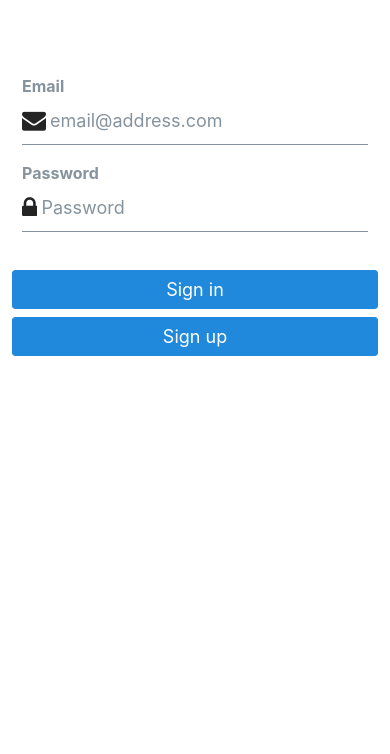
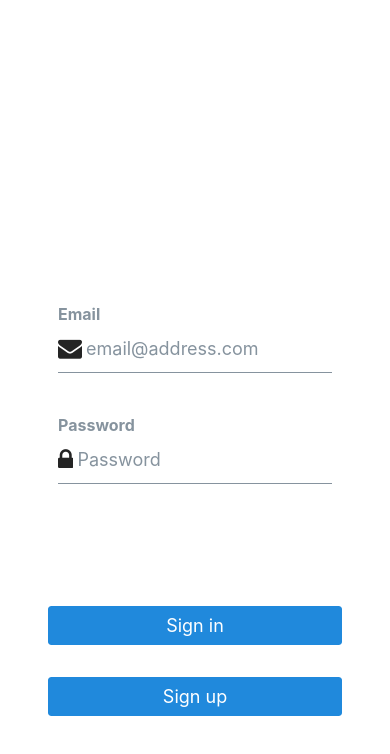
Before and after one commit to srest2021/pickup-app, a React Native app: screen / in a window 390 px wide. Shown: the top 754 px of the page. Built offline with nearby package versions, Linux system fonts and the light colour scheme.

Commit message:
added nativewind

```diff
--- a/App.tsx
+++ b/App.tsx
@@ -5,6 +5,7 @@ import Auth from './src/components/Auth'
 import Account from './src/components/Account'
 import { View } from 'react-native'
 import { Session } from '@supabase/supabase-js'
+import "./global.css"
 
 export default function App() {
   const [session, setSession] = useState<Session | null>(null)
--- a/app.json
+++ b/app.json
@@ -26,7 +26,8 @@
       "package": "io.expo.client"
     },
     "web": {
-      "favicon": "./assets/favicon.png"
+      "favicon": "./assets/favicon.png",
+      "bundler": "metro"
     }
   }
 }
--- a/babel.config.js
+++ b/babel.config.js
@@ -1,6 +1,9 @@
-module.exports = function(api) {
-  api.cache(true);
-  return {
-    presets: ['babel-preset-expo'],
+module.exports = function (api) {
+    api.cache(true);
+    return {
+      presets: [
+        ["babel-preset-expo", { jsxImportSource: "nativewind" }],
+        "nativewind/babel",
+      ],
+    };
   };
-};
--- /dev/null
+++ b/global.css
@@ -0,0 +1,3 @@
+@tailwind base;
+@tailwind components;
+@tailwind utilities;
--- a/metro.config.js
+++ b/metro.config.js
@@ -1,7 +1,8 @@
 // Learn more https://docs.expo.io/guides/customizing-metro
 const { getDefaultConfig } = require('expo/metro-config');
+const { withNativeWind } = require('nativewind/metro');
 
 /** @type {import('expo/metro-config').MetroConfig} */
 const config = getDefaultConfig(__dirname);
 
-module.exports = config;
+module.exports = withNativeWind(config, { input: './global.css' })
--- a/src/components/Account.tsx
+++ b/src/components/Account.tsx
@@ -1,6 +1,6 @@
 import { useState, useEffect } from 'react'
 import { supabase } from '../lib/supabase'
-import { StyleSheet, View, Alert } from 'react-native'
+import { ScrollView, View, Alert } from 'react-native'
 import { Button, Input } from 'react-native-elements'
 import { Session } from '@supabase/supabase-js'
 import Avatar from './Avatar'
@@ -79,17 +79,17 @@ export default function Account({ session }: { session: Session }) {
   }
 
   return (
-    <View style={styles.container}>
-      <View style={[styles.verticallySpaced, styles.mt20]}>
+    <ScrollView className="p-12 mt-0">
+      <View className="mt-20 py-4 self-stretch">
         <Input label="Email" value={session?.user?.email} disabled />
       </View>
-      <View style={styles.verticallySpaced}>
+      <View className="py-4 self-stretch">
         <Input label="Display Name" value={displayName || ''} onChangeText={(text: string) => setDisplayName(text)} />
       </View>
-      <View style={styles.verticallySpaced}>
+      <View className="py-4 self-stretch">
         <Input label="Bio" value={bio || ''} onChangeText={(text: string) => setBio(text)} />
       </View>
-      <View>
+      <View className="items-center">
         <Avatar
             size={200}
             url={avatarUrl}
@@ -100,7 +100,7 @@ export default function Account({ session }: { session: Session }) {
         />
       </View>
 
-      <View style={[styles.verticallySpaced, styles.mt20]}>
+      <View className="mt-10 py-4 self-stretch">
         <Button
           title={loading ? 'Loading ...' : 'Update'}
           onPress={() => updateProfile({ display_name: displayName, bio, avatar_url: avatarUrl })}
@@ -108,24 +108,9 @@ export default function Account({ session }: { session: Session }) {
         />
       </View>
 
-      <View style={styles.verticallySpaced}>
+      <View className="py-4 self-stretch">
         <Button title="Sign Out" onPress={() => supabase.auth.signOut()} />
       </View>
-    </View>
+    </ScrollView>
   )
 }
-
-const styles = StyleSheet.create({
-  container: {
-    marginTop: 40,
-    padding: 12,
-  },
-  verticallySpaced: {
-    paddingTop: 4,
-    paddingBottom: 4,
-    alignSelf: 'stretch',
-  },
-  mt20: {
-    marginTop: 20,
-  },
-})
--- a/src/components/Auth.tsx
+++ b/src/components/Auth.tsx
@@ -47,8 +47,8 @@ export default function Auth() {
   }
 
   return (
-    <View style={styles.container}>
-      <View style={[styles.verticallySpaced, styles.mt20]}>
+    <View className="p-12 mt-40">
+      <View className="mt-20 py-4 self-stretch">
         <Input
           label="Email"
           leftIcon={{ type: 'font-awesome', name: 'envelope' }}
@@ -58,7 +58,7 @@ export default function Auth() {
           autoCapitalize={'none'}
         />
       </View>
-      <View style={styles.verticallySpaced}>
+      <View className="py-4 self-stretch">
         <Input
           label="Password"
           leftIcon={{ type: 'font-awesome', name: 'lock' }}
@@ -69,27 +69,12 @@ export default function Auth() {
           autoCapitalize={'none'}
         />
       </View>
-      <View style={[styles.verticallySpaced, styles.mt20]}>
+      <View className="mt-20 py-4 self-stretch">
         <Button title="Sign in" disabled={loading} onPress={() => signInWithEmail()} />
       </View>
-      <View style={styles.verticallySpaced}>
+      <View className="py-4 self-stretch">
         <Button title="Sign up" disabled={loading} onPress={() => signUpWithEmail()} />
       </View>
     </View>
   )
 }
-
-const styles = StyleSheet.create({
-  container: {
-    marginTop: 40,
-    padding: 12,
-  },
-  verticallySpaced: {
-    paddingTop: 4,
-    paddingBottom: 4,
-    alignSelf: 'stretch',
-  },
-  mt20: {
-    marginTop: 20,
-  },
-})
--- a/src/components/Avatar.tsx
+++ b/src/components/Avatar.tsx
@@ -9,10 +9,9 @@ interface Props {
   onUpload: (filePath: string) => void
 }
 
-export default function Avatar({ url, size = 150, onUpload }: Props) {
+export default function Avatar({ url, onUpload }: Props) {
   const [uploading, setUploading] = useState(false)
   const [avatarUrl, setAvatarUrl] = useState<string | null>(null)
-  const avatarSize = { height: size, width: size }
 
   useEffect(() => {
     if (url) downloadImage(url)
@@ -94,14 +93,18 @@ export default function Avatar({ url, size = 150, onUpload }: Props) {
         <Image
           source={{ uri: avatarUrl }}
           accessibilityLabel="Avatar"
-          style={[avatarSize, styles.avatar, styles.image]}
+          className="h-36 w-36 rounded-md overflow-hidden max-w-full object-cover pt-0"
+          //style={[avatarSize, styles.avatar, styles.image]}
         />
       ) : (
-        <View style={[avatarSize, styles.avatar, styles.noImage]} />
+        <View
+          className="h-36 w-36 rounded-md overflow-hidden max-w-full border-slate-300 border-solid border-2 bg-slate-200"
+          //style={[avatarSize, styles.avatar, styles.noImage]}
+        />
       )}
       <View>
         <Button
-          title={uploading ? 'Uploading ...' : 'Upload'}
+          title={uploading ? 'Uploading ...' : 'Upload Avatar'}
           onPress={uploadAvatar}
           disabled={uploading}
         />
@@ -109,22 +112,3 @@ export default function Avatar({ url, size = 150, onUpload }: Props) {
     </View>
   )
 }
-
-const styles = StyleSheet.create({
-  avatar: {
-    borderRadius: 5,
-    overflow: 'hidden',
-    maxWidth: '100%',
-  },
-  image: {
-    objectFit: 'cover',
-    paddingTop: 0,
-  },
-  noImage: {
-    backgroundColor: '#333',
-    borderWidth: 1,
-    borderStyle: 'solid',
-    borderColor: 'rgb(200, 200, 200)',
-    borderRadius: 5,
-  },
-})
--- /dev/null
+++ b/tailwind.config.js
@@ -0,0 +1,10 @@
+/** @type {import('tailwindcss').Config} */
+module.exports = {
+    // NOTE: Update this to include the paths to all of your component files.
+    content: ["./src/**/*.{js,jsx,ts,tsx}"],
+    presets: [require("nativewind/preset")],
+    theme: {
+      extend: {},
+    },
+    plugins: [],
+}
```
Also changed, not shown: package.json (+5 -2 lines), 1 other file (tests, documents, lock files or other folders).
